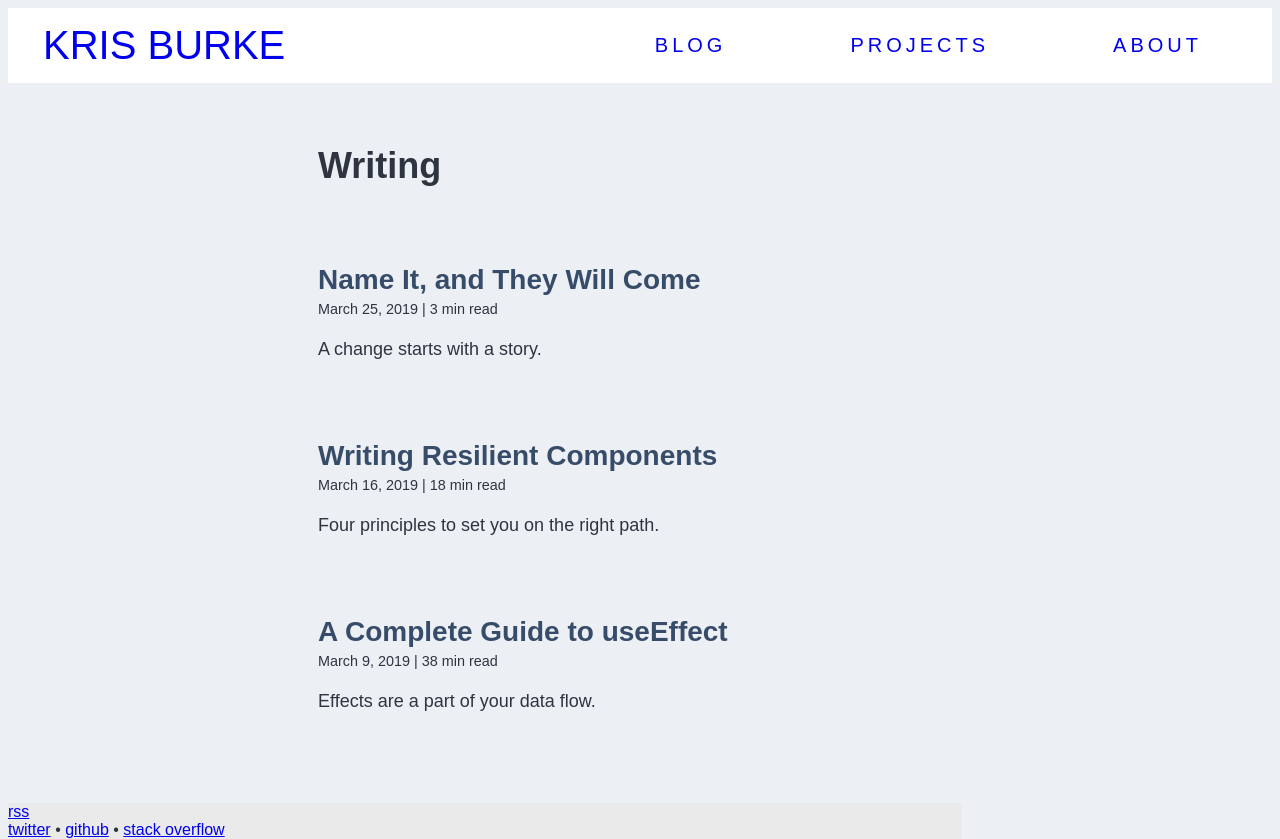
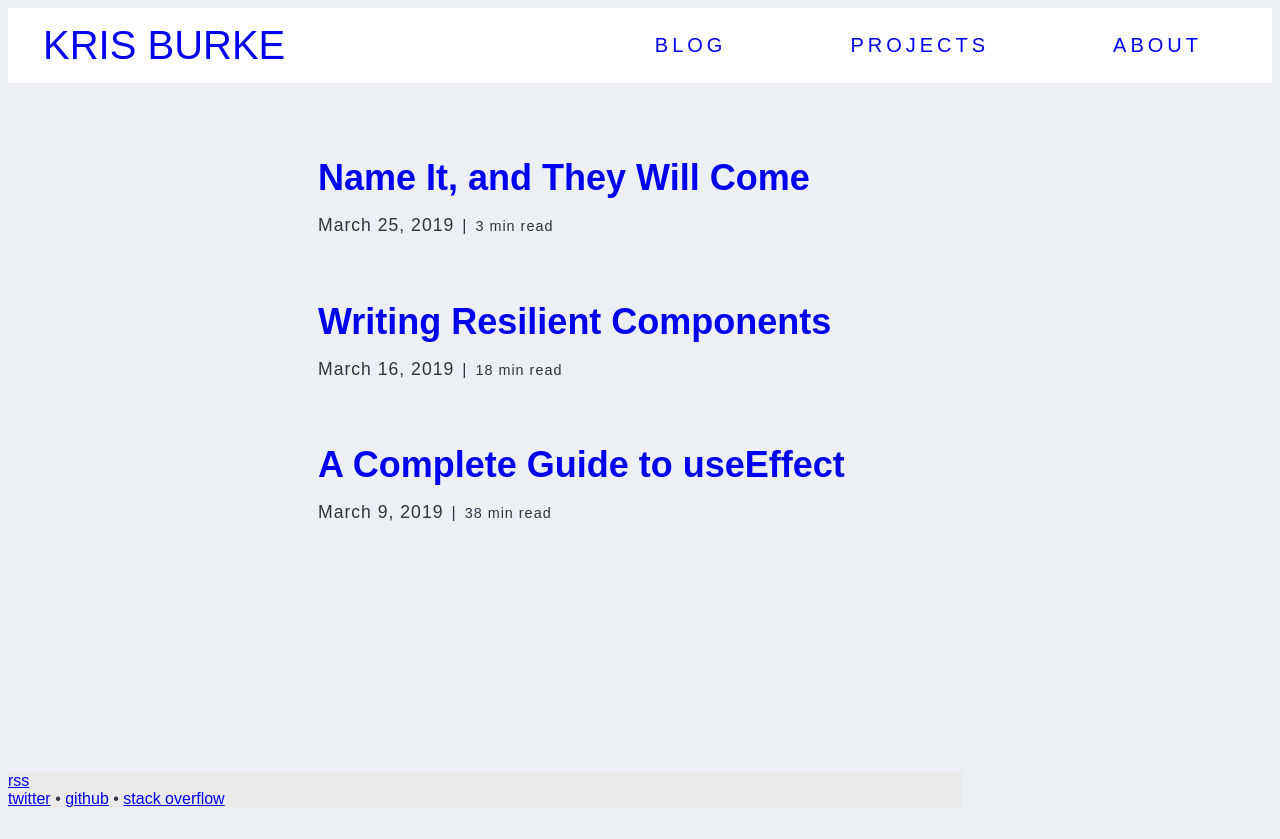
Before and after one commit to krisburke/krisburke.me, a Gatsby site: page /blog in a window 1280 px wide. After the commit the page ends 816 px from the top, so only its background shows below. Built offline with nearby package versions, Linux system fonts and the light colour scheme; Gatsby itself is replaced by a stand-in of ours; some packages are replaced by stand-ins of ours; a web font is replaced by a local one.

Commit message:
Create component for blog post title section

```diff
--- /dev/null
+++ b/src/components/BlogPostHeading/BlogPostHeading.jsx
@@ -0,0 +1,27 @@
+import React from 'react';
+import { Link } from 'gatsby';
+import styles from './BlogPostHeading.module.css';
+
+export default function BlogPostHeading({ title, date, timeToRead, slug }) {
+    const renderTitle = () => {
+        return slug ? (
+            <Link className={styles.titleLink} to={slug}>
+                {title}
+            </Link>
+        ) : (
+            title
+        );
+    };
+
+    return (
+        <header className={styles.header}>
+            <h1 className={styles.title}>{renderTitle()}</h1>
+            <p className={styles.subtitle}>
+                <span className={styles.date}>{date}</span>|
+                <span
+                    className={styles.timeToRead}
+                >{`${timeToRead} min read`}</span>
+            </p>
+        </header>
+    );
+}
--- /dev/null
+++ b/src/components/BlogPostHeading/BlogPostHeading.module.css
@@ -0,0 +1,32 @@
+@value colors: "../../common/colors.css";
+@value nord2 from colors;
+
+.header {
+    font-family: 'Rubik', sans-serif;
+    color: nord2;
+    margin: 10% 0;
+}
+
+.title {
+    font-size: 2.25em;
+    margin-bottom: 10px;
+}
+
+.titleLink {
+    text-decoration: none;
+    color: nord2;
+}
+
+.subtitle {
+    letter-spacing: 1px;
+}
+
+.date {
+    font-size: 1.1em;
+    margin-right: 8px;
+}
+
+.timeToRead {
+    font-size: 0.9em;
+    margin-left: 8px;
+}
--- a/src/pages/blog.js
+++ b/src/pages/blog.js
@@ -1,9 +1,9 @@
 import React from 'react';
-import { Link, graphql } from 'gatsby';
+import { graphql } from 'gatsby';
 import get from 'lodash/get';
+import SiteLayout from '../components/SiteLayout/SiteLayout';
+import BlogPostHeading from '../components/BlogPostHeading/BlogPostHeading';
 import { formatPostDate } from '../utils/helpers';
-import SiteLayout from '../components/SiteLayout/SiteLayout';
-import styles from './blog.module.css';
 
 class BlogIndexPage extends React.Component {
     render() {
@@ -12,40 +12,17 @@ class BlogIndexPage extends React.Component {
 
         return (
             <SiteLayout location={this.props.location} title={siteTitle}>
-                <h1 className={styles.blogTitle}>Writing</h1>
                 <main>
-                    {posts.map(({ node }) => {
-                        const title =
-                            get(node, 'frontmatter.title') || node.fields.slug;
-                        return (
-                            <article
-                                className={styles.post}
-                                key={node.fields.slug}
-                            >
-                                <header>
-                                    <h3 className={styles.postTitleHeading}>
-                                        <Link
-                                            className={styles.postTitleLink}
-                                            to={node.fields.slug}
-                                            rel="bookmark"
-                                        >
-                                            {title}
-                                        </Link>
-                                    </h3>
-                                    <small className={styles.postDate}>
-                                        {formatPostDate(node.frontmatter.date)}
-                                        {` | ${node.timeToRead} min read`}
-                                    </small>
-                                </header>
-                                <p
-                                    className={styles.spoiler}
-                                    dangerouslySetInnerHTML={{
-                                        __html: node.frontmatter.spoiler,
-                                    }}
-                                />
-                            </article>
-                        );
-                    })}
+                    {posts.map(({ node }) => (
+                        <article key={node.fields.slug}>
+                            <BlogPostHeading
+                                title={get(node, 'frontmatter.title')}
+                                date={formatPostDate(node.frontmatter.date)}
+                                timeToRead={node.timeToRead}
+                                slug={node.fields.slug}
+                            />
+                        </article>
+                    ))}
                 </main>
             </SiteLayout>
         );
--- a/src/pages/blog.module.css
+++ /dev/null
@@ -1,29 +0,0 @@
-.blogTitle {
-    margin: 8% 0;
-    font-family: 'Rubik', sans-serif;
-    font-size: 2.25em;
-}
-
-.post {
-    margin: 12% 0;
-}
-
-.postTitleHeading {
-    font-family: 'Podkova', sans-serif;
-    font-size: 1.75em;
-    margin-bottom: 4px;
-}
-
-.postTitleLink {
-    text-decoration: none;
-    color: #374c69;
-}
-
-.postDate {
-    font-size: 0.9em;
-}
-
-.spoiler {
-    font-size: 18px;
-    line-height: 1.5em;
-}
--- a/src/templates/blog-post.module.css
+++ b/src/templates/blog-post.module.css
@@ -1,15 +1,4 @@
-.postHeader {
-    margin: 10% 0;
-}
-
-.postTitle {
-    font-family: 'Rubik', sans-serif;
-    font-size: 2.5em;
-    margin-bottom: 10px;
-}
-
-.postDate {
-    margin: 8px 0px;
+.postMain {
 }
 
 .postContent {
```
Also changed, not shown: src/templates/blog-post.js (+6 -9 lines).
